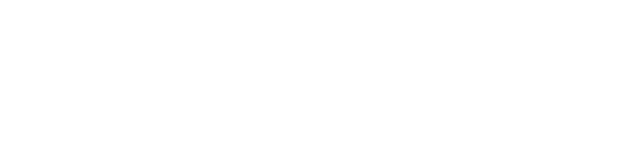
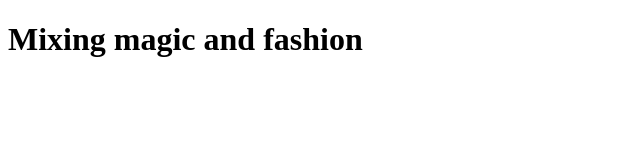
Before and after one commit to IzanGael/Website_cours_git, a plain HTML site: page index.html in a window 1280 px wide. Shown: the whole page, without its empty margins (0-640 px from the left). Drawn offline with Linux system fonts and the light colour scheme.

Commit message:
H1 added

```diff
--- a/index.html
+++ b/index.html
@@ -5,6 +5,6 @@
     <title>Public Paris</title>
 </head>
 <body>
-
+    <h1>Mixing magic and fashion</h1>
 </body>
 </html>
```
